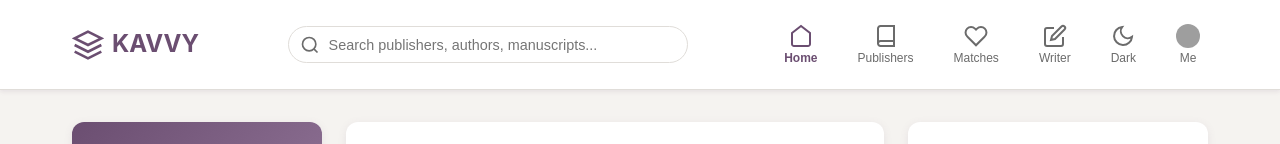
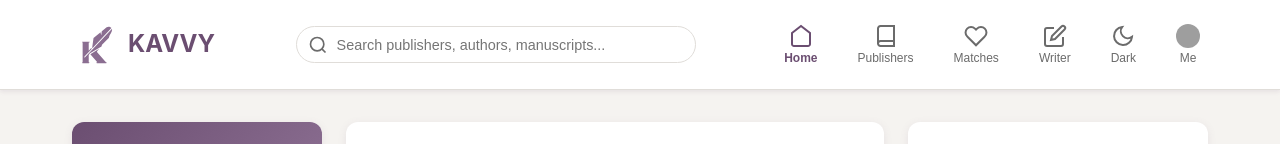
Before and after one commit to darthvader58/kavvy, a React (Vite) app in the folder kavvy-app/: page / in a window 1280 px wide. Both pictures are taken after a click on the button "Continue as Guest". Shown: the top 144 px of the page. Built offline with nearby package versions, Linux system fonts and the light colour scheme; no server answers; grey boxes are pictures that could not be loaded.

Commit message:
Kavvy logo setup

```diff
--- a/kavvy-app/src/components/Header.tsx
+++ b/kavvy-app/src/components/Header.tsx
@@ -40,11 +40,11 @@ export function Header({ currentPage, onPageChange, theme, onToggleTheme }: Head
     <header className="header">
       <div className="header-content">
         <div className="logo" onClick={() => handlePageChange('home')}>
-          <svg viewBox="0 0 24 24" fill="none" stroke="currentColor" strokeWidth="2">
-            <path d="M12 2L2 7L12 12L22 7L12 2Z"/>
-            <path d="M2 17L12 22L22 17"/>
-            <path d="M2 12L12 17L22 12"/>
-          </svg>
+          <img
+            src="/kavvy-logo.svg"
+            alt="Kavvy Logo"
+            style={{ height: '48px', width: 'auto' }}
+          />
           <span>KAVVY</span>
         </div>
 
```
Also changed, not shown: kavvy-app/public/kavvy-logo.svg (added).
